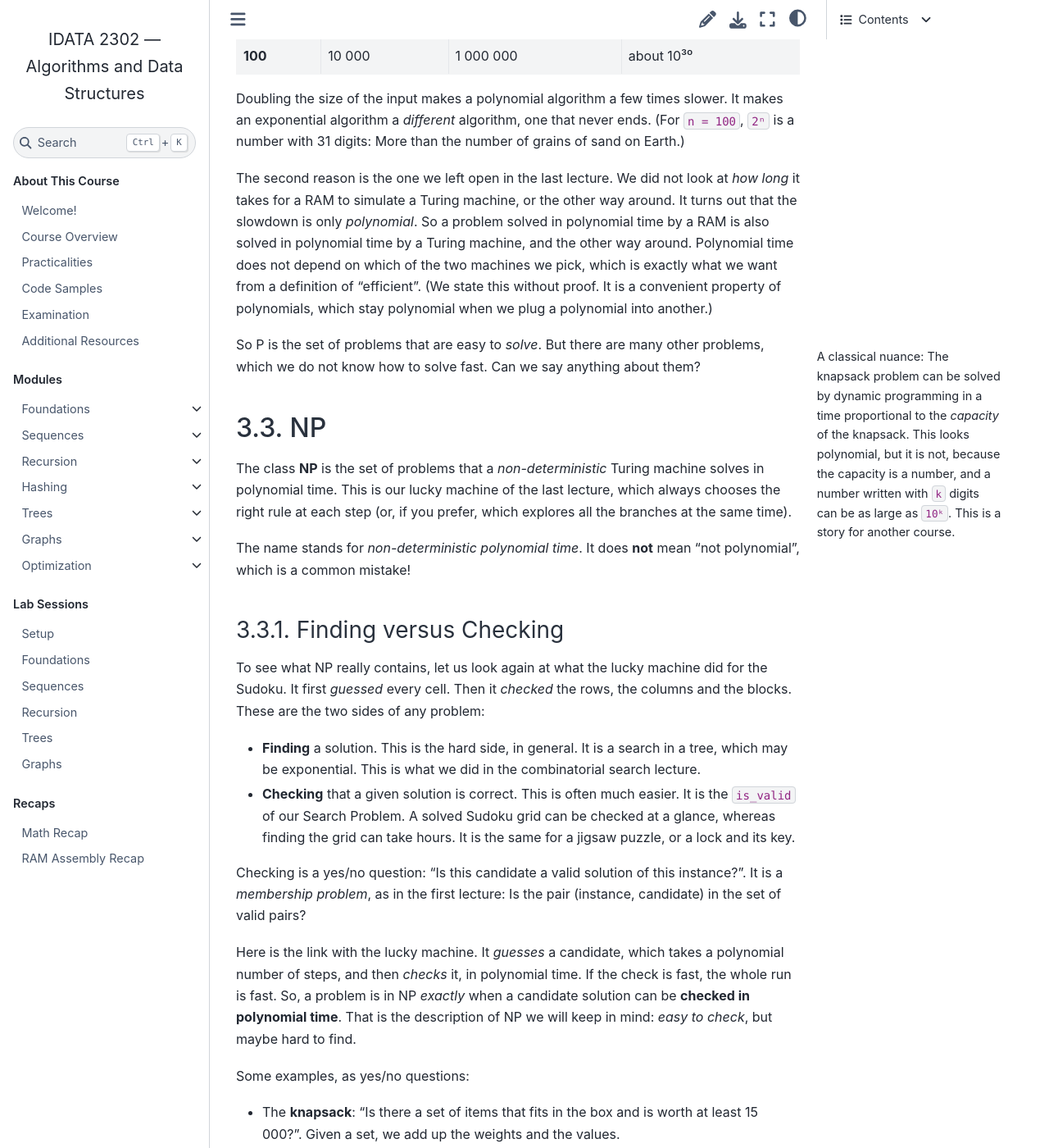
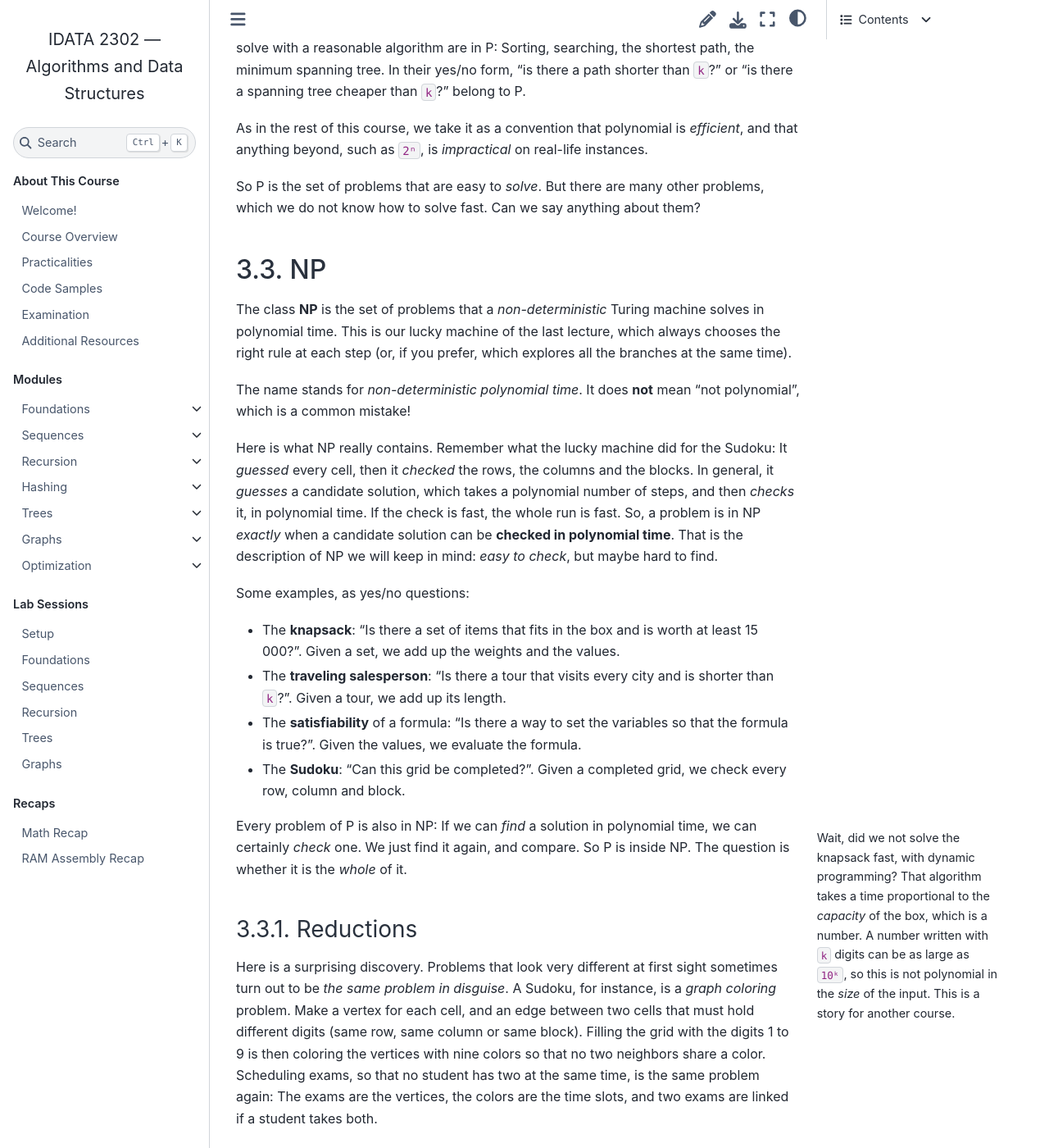
Before and after one commit to fchauvel/ntnu-idata2302-website, a Sphinx documentation site: the page built from source/theory/complexity_classes/index.rst, in a window 1280 px wide and 1400 px high, scrolled down 2492 px. Shown: the whole window at 82% size. Built offline with Sphinx 7.4.7 and the Sphinx Book theme 1.1.4, drawn with Linux system fonts in a browser that asks for light colours; some of the changed text lies outside the part shown.

Commit message:
content: rework the complexity classes notes
Introduce finding versus checking early, drop the discussion on why
polynomial, list the memory classes, and introduce reductions with the
Sudoku as a graph coloring problem.

Co-Authored-By: Claude Sonnet 5.5 <noreply@anthropic.com>

```diff
--- a/source/theory/complexity_classes/index.rst
+++ b/source/theory/complexity_classes/index.rst
@@ -38,10 +38,24 @@ or the RAM, which we know to be equivalent. Weaker machines, such as the
 automaton, can only solve some of the problems, which we saw in the first
 lecture.
 
-To keep things simple, we look at problems that are *yes/no questions*: "Is
-there a path shorter than ``k``?", "Is the list sorted?". We have seen that this
-is no loss: A yes/no question is a *membership problem*, and so it is a problem
-about a language.
+Finding versus Checking
+-----------------------
+
+Every problem has two sides. The first is **finding** a solution. This is the
+hard side, in general: It is a search in a tree, which may be exponential, as we
+did in the combinatorial search lecture. The second is **checking** that a given
+solution is correct. This is often much easier. It is the ``is_valid`` of our
+Search Problem. A solved Sudoku grid can be checked at a glance, whereas finding
+the grid can take hours. It is the same for a jigsaw puzzle, or a lock and its
+key.
+
+Checking is a *yes/no question*: "Is this candidate a valid solution of this
+instance?". And a yes/no question is a *membership problem*, as in the first
+lecture: Is the pair (instance, candidate) in the set of valid pairs? So
+checking is a problem about a *language*. From now on, we will mostly speak of
+problems in their yes/no form, such as "Is there a path shorter than ``k``?" or
+"Is there a spanning tree cheaper than ``k``?". It is no loss: Whenever the
+answer is yes, a solution proves it, and checking that proof is the easy side.
 
 Machine, Resource, Bound
 ------------------------
@@ -62,16 +76,21 @@ input", or "the problems that an automaton solves with a constant amount of
 state". The second one should ring a bell: These are the *regular languages* of
 the first lecture!
 
-There are countless such triplets, and thus countless classes. Fortunately, only
-a few are of real interest, and we will meet only two, which have names:
+There are countless such triplets, and thus countless classes. A few of them have
+names. Here are some, for time and for memory:
 
-======================  ==========================  ===========  ================
-Class                   Machine                     Resource     Bound
-======================  ==========================  ===========  ================
-Regular languages       Automaton                   State        Constant
-**P**                   Turing machine (or RAM)     Time         Polynomial
-**NP**                  Non-deterministic machine   Time         Polynomial
-======================  ==========================  ===========  ================
+==========================================================================  ==============================  ===========  ====================
+Class                                                                       Machine                         Resource     Bound
+==========================================================================  ==============================  ===========  ====================
+Regular languages                                                           Automaton                       Memory       Constant
+`L <https://en.wikipedia.org/wiki/L_(complexity)>`_                         Turing machine                  Memory       Logarithmic
+`PSPACE <https://en.wikipedia.org/wiki/PSPACE>`_                            Turing machine                  Memory       Polynomial
+**P**                                                                       Turing machine (or RAM)         Time         Polynomial
+**NP**                                                                      Non-deterministic machine       Time         Polynomial
+`EXPTIME <https://en.wikipedia.org/wiki/EXPTIME>`_                          Turing machine                  Time         Exponential
+==========================================================================  ==============================  ===========  ====================
+
+In this lecture, we focus on the two most famous ones, P and NP.
 
 
 P
@@ -87,60 +106,9 @@ searching, the shortest path, the minimum spanning tree. In their yes/no form,
 "is there a path shorter than ``k``?" or "is there a spanning tree cheaper than
 ``k``?" belong to P.
 
-Why Polynomial?
----------------
-
-Why draw the line at polynomial, and not at ``n²``, or ``n log n``? There are
-two reasons.
-
-The first is that polynomials do not blow up, but exponentials do.
-:numref:`theory/complexity_classes/growth` shows how many steps a problem needs,
-for a few sizes of input.
-
-.. list-table:: Number of steps, as the input grows
-   :name: theory/complexity_classes/growth
-   :header-rows: 1
-   :stub-columns: 1
-   :align: center
-
-   * - ``n``
-     - ``n²``
-     - ``n³``
-     - ``2ⁿ``
-   * - 10
-     - 100
-     - 1 000
-     - 1 024
-   * - 50
-     - 2 500
-     - 125 000
-     - about 10¹⁵
-   * - 100
-     - 10 000
-     - 1 000 000
-     - about 10³⁰
-
-Doubling the size of the input makes a polynomial algorithm a few times slower. It
-makes an exponential algorithm a *different* algorithm, one that never ends.
-(For ``n = 100``, ``2ⁿ`` is a number with 31 digits: More than the number of
-grains of sand on Earth.)
-
-The second reason is the one we left open in the last lecture. We did not look
-at *how long* it takes for a RAM to simulate a Turing machine, or the other way
-around. It turns out that the slowdown is only *polynomial*. So a problem solved
-in polynomial time by a RAM is also solved in polynomial time by a Turing
-machine, and the other way around. Polynomial time does not depend on which of
-the two machines we pick, which is exactly what we want from a definition of
-"efficient". (We state this without proof. It is a convenient property of
-polynomials, which stay polynomial when we plug a polynomial into another.)
-
-.. margin::
-
-   A classical nuance: The knapsack problem can be solved by dynamic
-   programming in a time proportional to the *capacity* of the knapsack. This
-   looks polynomial, but it is not, because the capacity is a number, and a
-   number written with ``k`` digits can be as large as ``10ᵏ``. This is a story
-   for another course.
+As in the rest of this course, we take it as a convention that polynomial is
+*efficient*, and that anything beyond, such as ``2ⁿ``, is *impractical* on
+real-life instances.
 
 So P is the set of problems that are easy to *solve*. But there are many other
 problems, which we do not know how to solve fast. Can we say anything about them?
@@ -157,27 +125,10 @@ which explores all the branches at the same time).
 The name stands for *non-deterministic polynomial time*. It does **not** mean
 "not polynomial", which is a common mistake!
 
-Finding versus Checking
------------------------
-
-To see what NP really contains, let us look again at what the lucky machine did
-for the Sudoku. It first *guessed* every cell. Then it *checked* the rows, the
-columns and the blocks. These are the two sides of any problem:
-
-- **Finding** a solution. This is the hard side, in general. It is a search in a
-  tree, which may be exponential. This is what we did in the combinatorial
-  search lecture.
-- **Checking** that a given solution is correct. This is often much easier. It
-  is the ``is_valid`` of our Search Problem. A solved Sudoku grid can be checked
-  at a glance, whereas finding the grid can take hours. It is the same for a
-  jigsaw puzzle, or a lock and its key.
-
-Checking is a yes/no question: "Is this candidate a valid solution of this
-instance?". It is a *membership problem*, as in the first lecture: Is the pair
-(instance, candidate) in the set of valid pairs?
-
-Here is the link with the lucky machine. It *guesses* a candidate, which takes
-a polynomial number of steps, and then *checks* it, in polynomial time. If the
+Here is what NP really contains. Remember what the lucky machine did for the
+Sudoku: It *guessed* every cell, then it *checked* the rows, the columns and
+the blocks. In general, it *guesses* a candidate solution, which takes a
+polynomial number of steps, and then *checks* it, in polynomial time. If the
 check is fast, the whole run is fast. So, a problem is in NP *exactly* when a
 candidate solution can be **checked in polynomial time**. That is the
 description of NP we will keep in mind: *easy to check*, but maybe hard to find.
@@ -193,36 +144,60 @@ Some examples, as yes/no questions:
 - The **Sudoku**: "Can this grid be completed?". Given a completed grid, we check
   every row, column and block.
 
+.. margin::
+
+   Wait, did we not solve the knapsack fast, with dynamic programming? That
+   algorithm takes a time proportional to the *capacity* of the box, which is
+   a number. A number written with ``k`` digits can be as large as ``10ᵏ``, so
+   this is not polynomial in the *size* of the input. This is a story for
+   another course.
+
 Every problem of P is also in NP: If we can *find* a solution in polynomial
 time, we can certainly *check* one. We just find it again, and compare. So P is
 inside NP. The question is whether it is the *whole* of it.
 
-NP-Complete
------------
+Reductions
+----------
 
-Are some problems in NP harder than the others? Yes, and here is a beautiful
-idea. A problem can sometimes be *translated* into another, quickly. If we have a
-fast way to turn any question of a problem A into a question of a problem B, with
-the same answer, then a fast solver for B gives us a fast solver for A, as shown
-in :numref:`theory/complexity_classes/translation`.
+Here is a surprising discovery. Problems that look very different at first sight
+sometimes turn out to be *the same problem in disguise*. A Sudoku, for instance,
+is a *graph coloring* problem. Make a vertex for each cell, and an edge between
+two cells that must hold different digits (same row, same column or same block).
+Filling the grid with the digits 1 to 9 is then coloring the vertices with nine
+colors so that no two neighbors share a color. Scheduling exams, so that no
+student has two at the same time, is the same problem again: The exams are the
+vertices, the colors are the time slots, and two exams are linked if a student
+takes both.
+
+What we did is *transform* an instance of one problem into an instance of another,
+with the same answer. This is called a **reduction**. If we can transform
+problem A into problem B quickly, then a fast solver for B gives us a fast solver
+for A: We transform the question, and we ask the solver for B, as shown in
+:numref:`theory/complexity_classes/translation`.
 
 .. figure:: _static/images/translation.svg
    :name: theory/complexity_classes/translation
    :align: center
 
-   If A translates quickly into B, a fast solver for B is also a fast solver
-   for A.
+   A reduction. If A transforms quickly into B, a fast solver for B is also a
+   fast solver for A.
 
-So B is *at least as hard as* A. And it turns out that some problems of NP are
-so general that *every* problem of NP translates into them. The first one that
-was shown to be of this kind was the satisfiability of a formula, in the 1970s.
-Since then, thousands of others have been found, including the knapsack and the
-traveling salesperson. We call them **NP-complete**: They are the *hardest* of
-NP.
+So B is *at least as hard as* A. We found many such links between the problems of
+NP, and they are surprising: Seemingly unrelated problems turn out to be the same
+one, over and over.
+
+NP-Complete
+-----------
+
+Some problems of NP are so general that *every* problem of NP reduces to them.
+The first one that was shown to be of this kind was the satisfiability of a
+formula, in the 1970s. Since then, thousands of others have been found, including
+the knapsack and the traveling salesperson. We call them **NP-complete**: They
+are the *hardest* of NP.
 
 What does that mean? If we found a fast algorithm for *just one* of them, we
-would get a fast algorithm for *all* of NP, since all the others translate into
-it. Despite decades of efforts, nobody has found one.
+would get a fast algorithm for *all* of NP, since all the others reduce to it.
+Despite decades of efforts, nobody has found one.
 
 .. margin::
 
--- a/source/theory/machines/index.rst
+++ b/source/theory/machines/index.rst
@@ -318,7 +318,7 @@ anyone proposed turned out to be equivalent. This is why we are comfortable
 using the Turing machine as a reference.
 
 One thing we do not look at here is *how long* the simulation takes. We only
-care that it can be done. The time will matter in the next lecture.
+care that it can be done.
 
 
 The Machine We Search For
```
Also changed, not shown: source/theory/complexity_classes/_static/images/translation.svg.
